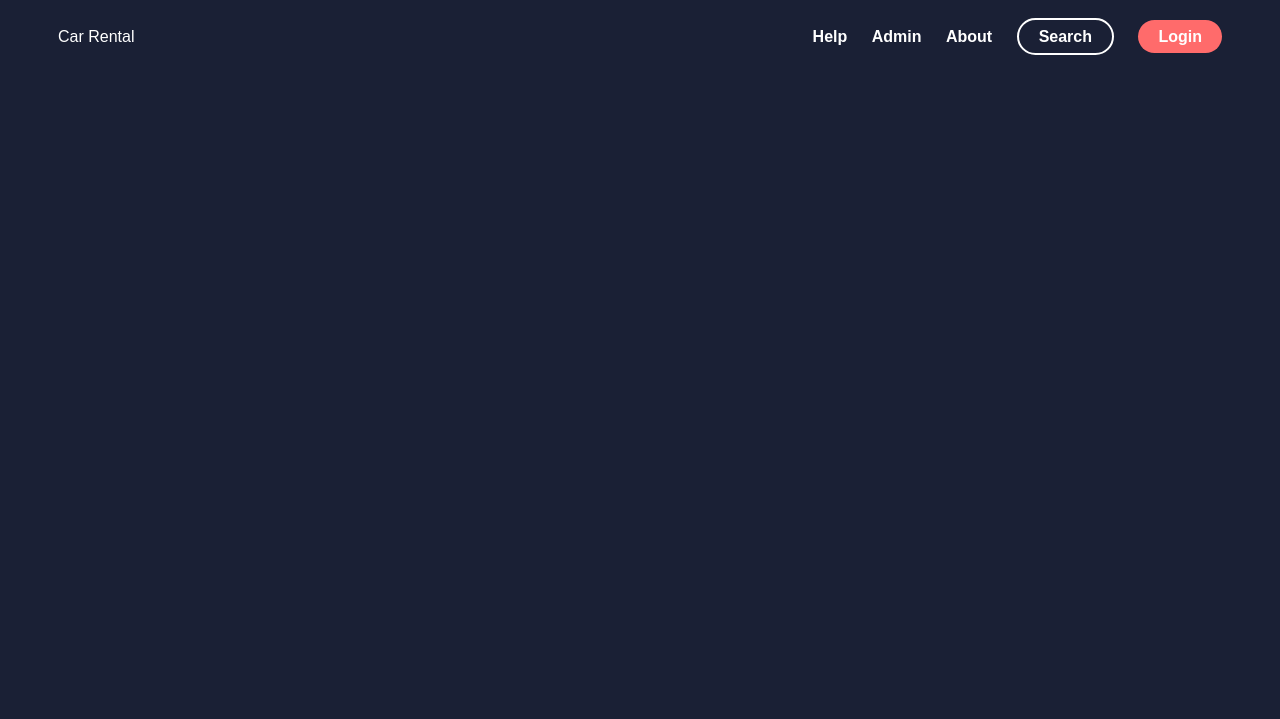
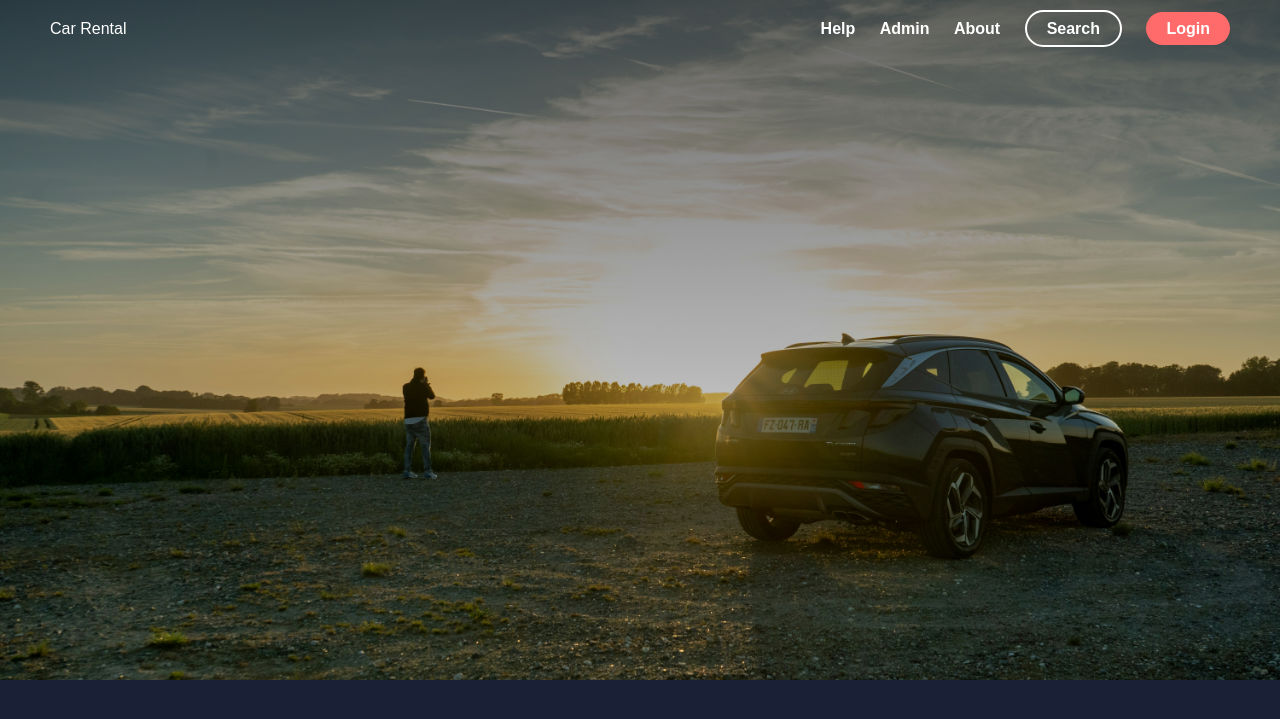
Before and after one commit to StevenS2005/CS331FinalProject, a Flask app: page / in a window 1280 px wide. Shown: the top 719 px of the page. Run offline with Flask 3, Linux system fonts and the light colour scheme.

Commit message:
image looks good now

```diff
--- a/static/css/style.css
+++ b/static/css/style.css
@@ -1,3 +1,9 @@
+* {
+    margin: 0;
+    padding: 0;
+    box-sizing: border-box;
+}
+
 body {
     background-color: #1a2035;
     color: white;
@@ -5,10 +11,14 @@ body {
 }
 
 nav {
+    position: absolute;
+    top: 0;
+    width: 100%;
     display: flex;
     justify-content: space-between;
     padding: 20px 50px;
     align-items: center;
+    background-color: transparent;
 }
 .nav-links a {
     color: white;
@@ -29,9 +39,11 @@ nav {
 }
 
 .banner {
-    height: 60vh;
-    /*background-image: url('/static/images/home_Car_Pic.jpg');*/
-    background-size: contain;
+    height: 85vh;
+    background-image:
+    linear-gradient(to bottom, rgba(0,0,0,0.6), rgba(0,0,0,0)),
+    url('/static/images/damien-creatz-navtPflashE-unsplash.jpg');
+    background-size: cover;
     background-repeat: no-repeat;
     background-position: center;
 }
```
Also changed, not shown: static/images/damien-creatz-navtPflashE-unsplash.jpg (added), static/images/home_Car_Pic.jpg (deleted).
